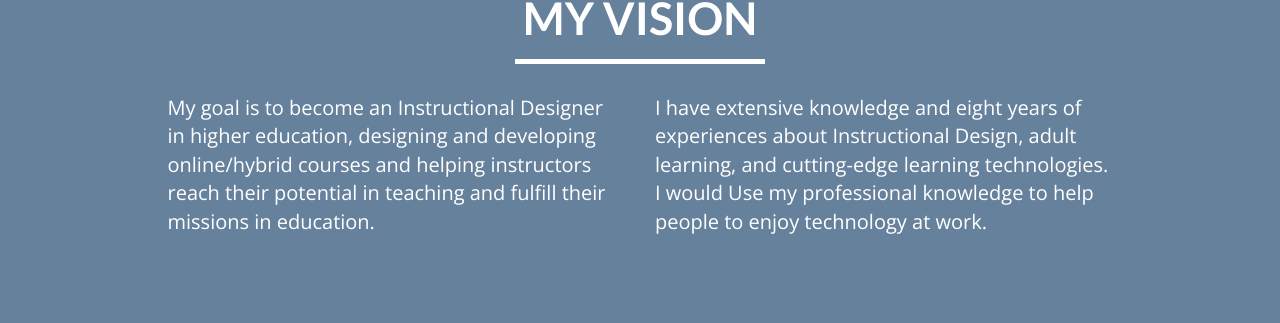
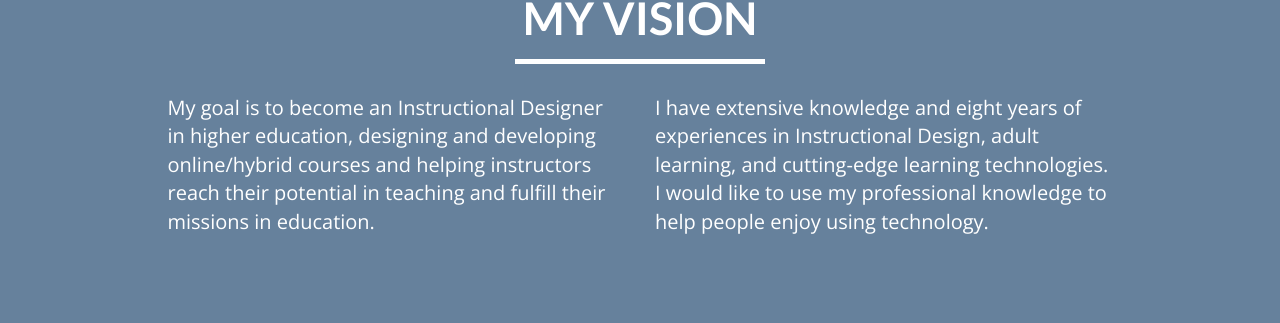
Before and after one commit to lingqiann/lingqiann.github.io, a Jekyll site: the page built from index.html, in a window 1280 px wide and 900 px high, scrolled down 2201 px. Shown: the part 166-489 px from the top of the window. Built offline with Jekyll 4.4.1, drawn with Linux system fonts in a browser that asks for light colours.

Commit message:
Update vision.html

```diff
--- a/_includes/vision.html
+++ b/_includes/vision.html
@@ -12,7 +12,7 @@
                 <p>My goal is to become an Instructional Designer in higher education, designing and developing online/hybrid courses and helping instructors reach their potential in teaching and fulfill their missions in education.</p>
             </div>
             <div class="col-md-5">
-                <p>I have extensive knowledge and eight years of experiences about Instructional Design, adult learning, and cutting-edge learning technologies. I would Use my professional knowledge to help people to enjoy technology at work.</p>
+                <p>I have extensive knowledge and eight years of experiences in Instructional Design, adult learning, and cutting-edge learning technologies. I would like to use my professional knowledge to help people enjoy using technology.</p>
             </div>
         </div>
     </div>
```
